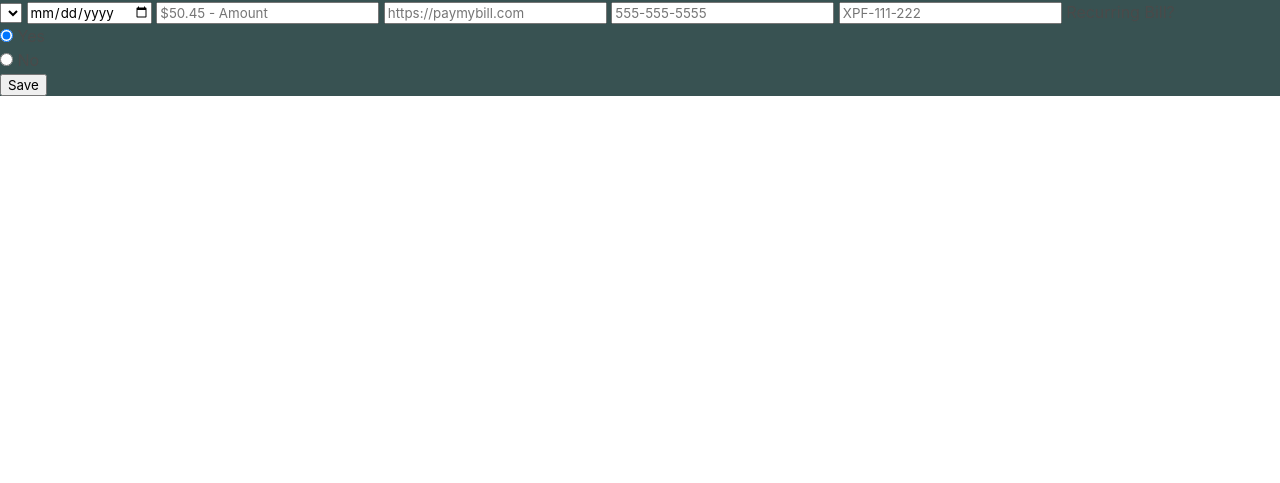
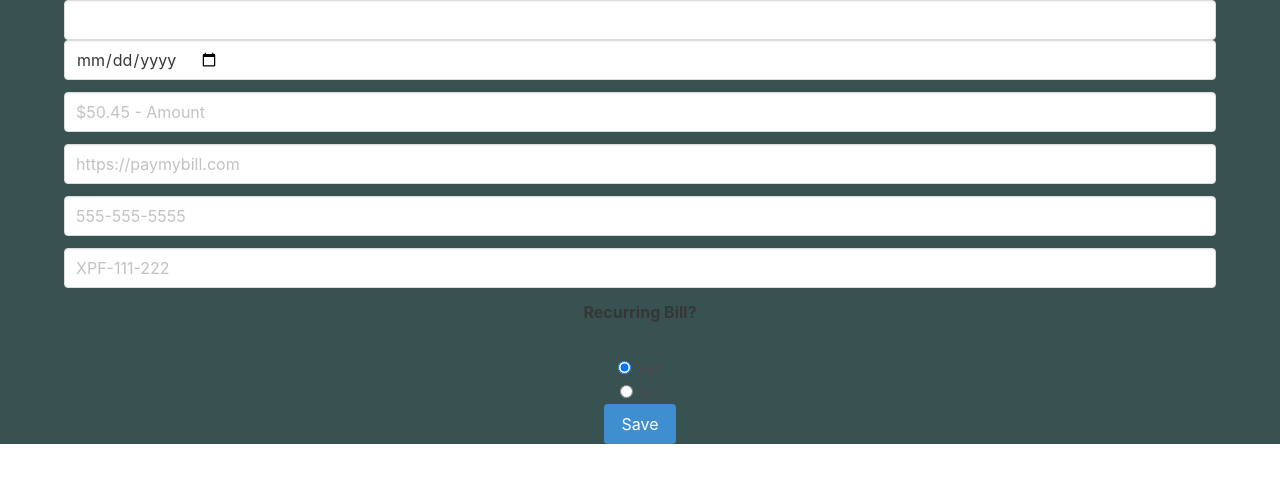
Before and after one commit to davidfries/BillTrak, a Flask app: page /addbill in a window 1280 px wide. Shown: the part 52-535 px from the top of the page. Run offline with Flask 2, Linux system fonts and the light colour scheme; the visitor is signed in with stand-in values (Sample User, id 1); data that the repository does not hold is empty; parts of the project's set-up code (start-up, migrations or seed data) failed here and were passed over; some libraries are stand-ins or nearby versions.

Commit message:
re-styled addbill form tidied up some try/except if you're logged in or not

```diff
--- a/app.py
+++ b/app.py
@@ -30,7 +30,7 @@ def billapp(username):
             billdata = BTBackend().getbilldata(str(username))
             compdata=BTBackend().getcompanynames(str(username))
             companycount= BTBackend().getcompanycount(username)
-            print(companycount)
+            # print(companycount)
             return render_template('bills.html', billdata=billdata,userid=username,data=compdata, companycount=companycount)
         else:
             return redirect('/')
@@ -56,6 +56,7 @@ def userlogin():
 @app.route('/logout')
 def logout():
     session['logged_in']=False
+    session['username']=''
     return redirect('/')
 
 @app.route('/edit/<billid>', methods=['GET','POST'])
@@ -78,7 +79,7 @@ def registeruser():
 
 @app.route('/settings',methods=['GET','POST'])
 def managesettings():
-    pass
+    return render_template('settings.html')
 @app.route('/sendmail',methods=['POST'])
 def sendnotifications():
 
@@ -115,7 +116,7 @@ def addbill():
     try:
         userid=session['username']
     except:
-        print('error in username')
+        return redirect('/')
     if request.method == 'POST':
         try:
             BTBackend().createbill(BTBackend().gencharid(), request.form['billamt'], userid=userid, companyname=request.form['companyname'],
@@ -130,7 +131,10 @@ def addbill():
        return render_template('newbill.html',data=data,userid=userid)
 @app.route('/addcompany',methods=['GET','POST'])
 def addcompany():
-    userid=session['username']
+    try:
+        userid=session['username']
+    except:
+        return redirect('/')
     if request.method == 'POST':
         try:
             current_time=datetime.datetime.now()
--- a/static/css/styles.css
+++ b/static/css/styles.css
@@ -10,6 +10,6 @@ body
 
 
 
-.nav{
-    padding: 5px;
+.maincolumns{
+    padding: 10px;
 }
--- a/templates/base.html
+++ b/templates/base.html
@@ -37,7 +37,7 @@
 
     {% block extrascripts %}
     {% endblock %}
-    <nav class="navbar" role="navigation" aria-label="main navigation">
+    <nav class="navbar text-is-centered" role="navigation" aria-label="main navigation">
 
 
         <div id="navbarBasicExample" class="navbar-menu">
--- a/templates/bills.html
+++ b/templates/bills.html
@@ -27,7 +27,7 @@
 
 {% block content %}
 
-<div class="columns">
+<div class="columns" id="maincolumns">
         <div class="column custcolumn" id="leftcolumn"></div>
     <div class="column is-half">
     <table class="table is-hoverable">
--- a/templates/newbill.html
+++ b/templates/newbill.html
@@ -7,40 +7,49 @@
 
 
 {% block content %}
-
+<div class="container has-text-centered">
 <form action="" method="POST" role="form">
         <div class="form-group">
           <label for=""></label>
-            <select name="companyname" class="form-control" id="companies">
+          <div class="control">
+            <select name="companyname" class="input" id="companies">
                 {% for company in data %}
                     <option>{{company.name}}</option>
                 {% endfor %}
+            </select>
+        </div>
+            <div class="field">
+            <p class="control">
+            <input type="date"
+            class="input" name="duedate" id="duedate" aria-describedby="helpId" placeholder="Due Date">
+            </p>
+            </div>
+            <!-- Replace the above with jquery date picker -->
+            <div class="field"><p class="control"><input type="text"
+                class="input" name="billamt" id="billamt" aria-describedby="helpId" placeholder="$50.45 - Amount"></p></div>
+
+            <div class="field"><p class="control"><input type="url"
+                class="input" name="billurl" id="billurl" aria-describedby="helpId" placeholder="https://paymybill.com"></p></div>
+
+            <div class="field"><p class="control"><input type="tel"
+                class="input" name="billtel" id="billtel" aria-describedby="helpId" placeholder="555-555-5555"></p></div>
+
+            <div class="field"><p class="control"><input type="text"
+                class="input" name="confirmationnum" id="confirmationnum" aria-describedby="helpId" placeholder="XPF-111-222"></p></div>
 
 
-            </select>
-            <input type="date"
-            class="form-control" name="duedate" id="duedate" aria-describedby="helpId" placeholder="Due Date">
-            <!-- Replace the above with jquery date picker -->
-            <input type="text"
-            class="form-control" name="billamt" id="billamt" aria-describedby="helpId" placeholder="$50.45 - Amount">
-            <input type="url"
-            class="form-control" name="billurl" id="billurl" aria-describedby="helpId" placeholder="https://paymybill.com">
-            <input type="tel"
-            class="form-control" name="billtel" id="billtel" aria-describedby="helpId" placeholder="555-555-5555">
-            <input type="text"
-            class="form-control" name="confirmationnum" id="confirmationnum" aria-describedby="helpId" placeholder="XPF-111-222">
+            <div class="field"><p class="control"> <label class="label" for='recurring'>Recurring Bill?</label><br>
+                <input type="radio" name="recurring" value="true" checked> Yes<br>
+                <input type="radio" name="recurring" value="false"> No<br></p></div>
 
-
-            <label for='recurring'>Recurring Bill?</label><br>
-            <input type="radio" name="recurring" value="true" checked> Yes<br>
-            <input type="radio" name="recurring" value="false"> No<br>
 
         </div>
 
-    <div class="modal-footer">
 
-        <button type="submit" class="btn btn-primary">Save</button>
-    </div>
+
+        <button type="submit" class="button is-info">Save</button>
+
     </form>
+</div>
     <!-- ends content -->
     {% endblock %}
```
